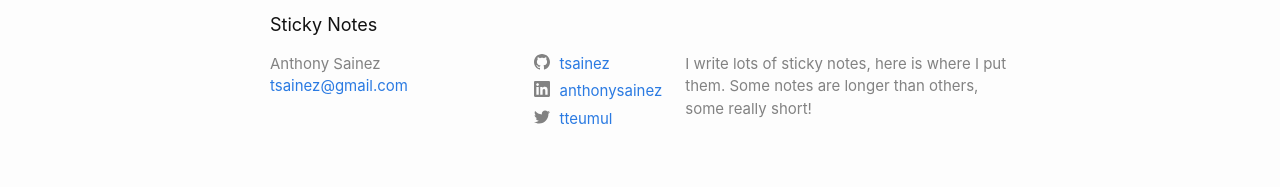
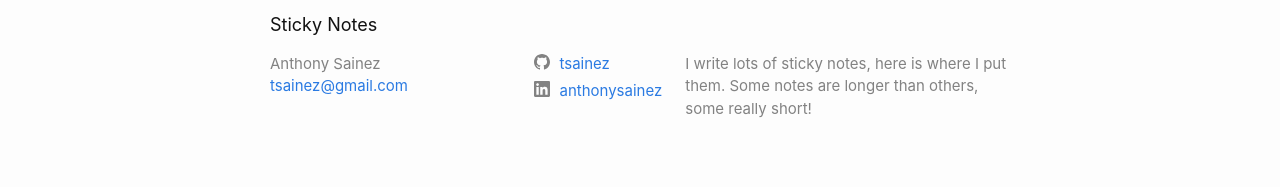
Before and after one commit to tsainez/tsainez.github.io, a Jekyll site: the page built from index.markdown, in a window 1280 px wide. Shown: the part 868-1055 px from the top of the page. Built offline with Jekyll 4.4.1, drawn with Linux system fonts in a browser that asks for light colours.

Commit message:
Update _config.yml

```diff
--- a/_config.yml
+++ b/_config.yml
@@ -9,7 +9,6 @@ url: "https://tsainez.github.io"
 
 github_username: tsainez
 # stackoverflow: 9492890
-twitter_username: tteumul
 linkedin_username: anthonysainez
 
 # Disqus Comments
```
